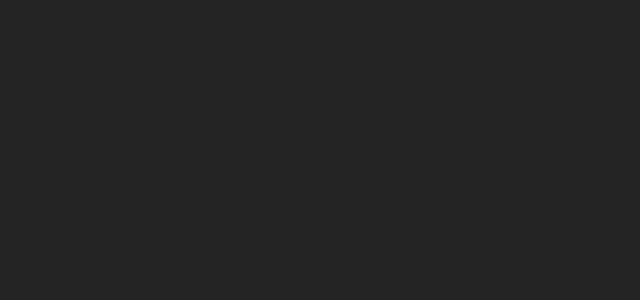
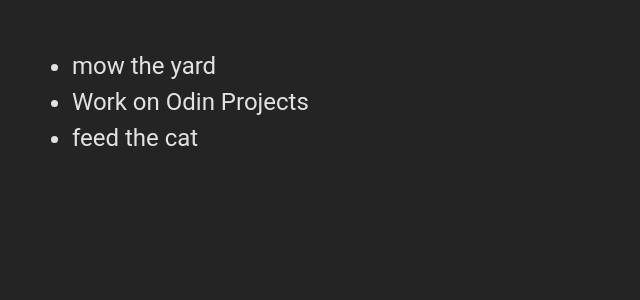
Before and after one commit to naLeilan/All-Challenges, a React (Vite) app: page /tests in a window 1280 px wide. Before the commit this address had no page. Shown: the top 300 px of the page, without its empty margins (0-640 px from the left). Built offline with nearby package versions, Linux system fonts and the light colour scheme.

Commit message:
aded uuid

```diff
--- a/package.json
+++ b/package.json
@@ -12,7 +12,8 @@
   "dependencies": {
     "react": "^18.2.0",
     "react-dom": "^18.2.0",
-    "react-router-dom": "^6.24.1"
+    "react-router-dom": "^6.24.1",
+    "uuid": "^10.0.0"
   },
   "devDependencies": {
     "@types/react": "^18.2.55",
--- a/src/App.jsx
+++ b/src/App.jsx
@@ -3,6 +3,7 @@
 import StepSlider from "./pages/StepSlider";
 import AnimalsList from "./pages/Animals";
 import PackingList from "./pages/PackingList";
+import Tests from "./pages/Tests";
 
 function App() {
   return (
@@ -12,6 +13,7 @@
         <Route path="stepslider" element={<StepSlider />} />
         <Route path="animals" element={<AnimalsList />} />
         <Route path="packing" element={<PackingList />} />
+        <Route path="tests" element={<Tests />} />
       </Routes>
     </BrowserRouter>
   );
--- a/src/pages/AppLayout.jsx
+++ b/src/pages/AppLayout.jsx
@@ -8,6 +8,7 @@
         <Link to="/stepslider">Step Slider</Link>
         <Link to="/animals">Animal List</Link>
         <Link to="/packing">Packing List</Link>
+        <Link to="/tests">Tests</Link>
       </div>
     </div>
   );
--- /dev/null
+++ b/src/pages/Tests.jsx
@@ -0,0 +1,20 @@
+/****************uuid */
+import { v4 as uuidv4 } from "uuid";
+
+const todos = [
+  { task: "mow the yard", id: uuidv4() },
+  { task: "Work on Odin Projects", id: uuidv4() },
+  { task: "feed the cat", id: uuidv4() },
+];
+
+export default function Tests() {
+  return (
+    <ul>
+      {todos.map((todo) => (
+        // here we are using the already generated id as the key.
+        <li key={todo.id}>{todo.task}</li>
+      ))}
+    </ul>
+  );
+}
+/********************** */
```
Also changed, not shown: 1 other file (tests, documents, lock files or other folders).
